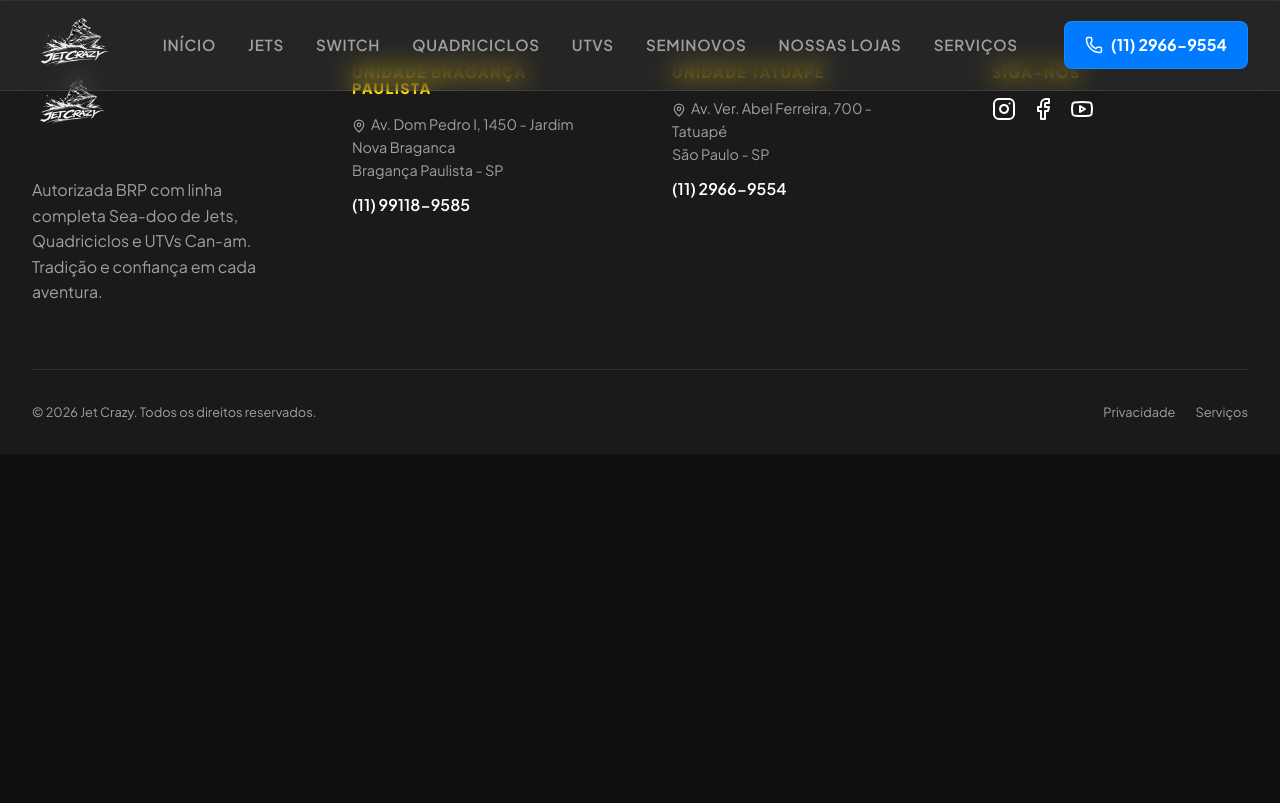
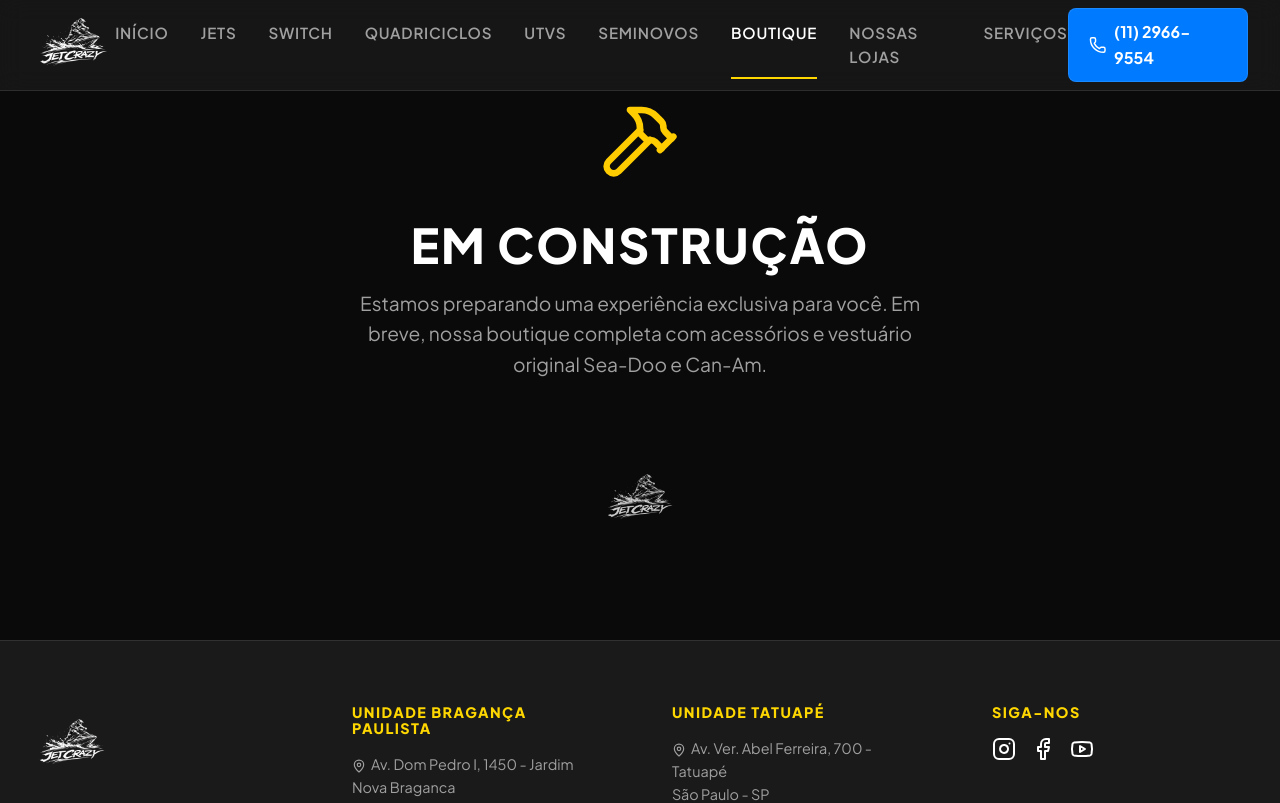
Before and after one commit to fidelinhoslindo-glitch/jet-crazy, a React (Vite) app: page /boutique in a window 1280 px wide. Shown: the top 803 px of the page. Built offline with nearby package versions, Linux system fonts and the light colour scheme.

Commit message:
feat: adicionar pagina de construcao da Boutique

```diff
--- a/src/App.jsx
+++ b/src/App.jsx
@@ -6,6 +6,7 @@
 import Seminovos from './pages/Seminovos';
 import Lojas from './pages/Lojas';
 import Servicos from './pages/Servicos';
+import Boutique from './pages/Boutique';
 import { Analytics } from '@vercel/analytics/react';
 
 function App() {
@@ -21,6 +22,7 @@
           <Route path="/seminovos" element={<Seminovos />} />
           <Route path="/lojas" element={<Lojas />} />
           <Route path="/servicos" element={<Servicos />} />
+          <Route path="/boutique" element={<Boutique />} />
         </Routes>
       </Layout>
       <Analytics />
--- a/src/components/Footer.jsx
+++ b/src/components/Footer.jsx
@@ -54,6 +54,7 @@
                     <div className="footer-bottom-links" style={{ display: 'flex', gap: '20px', fontSize: '0.8rem' }}>
                         <Link to="/privacidade" style={{ color: '#A0A0A0' }}>Privacidade</Link>
                         <Link to="/servicos" style={{ color: '#A0A0A0' }}>Serviços</Link>
+                        <Link to="/boutique" style={{ color: '#A0A0A0' }}>Boutique</Link>
                     </div>
                 </div>
             </div>
--- a/src/components/Header.jsx
+++ b/src/components/Header.jsx
@@ -13,6 +13,7 @@
         { name: 'Quadriciclos', path: '/quadriciclos' },
         { name: 'UTVs', path: '/utvs' },
         { name: 'Seminovos', path: '/seminovos' },
+        { name: 'Boutique', path: '/boutique' },
         { name: 'Nossas Lojas', path: '/lojas' },
         { name: 'Serviços', path: '/servicos' },
     ];
--- /dev/null
+++ b/src/pages/Boutique.jsx
@@ -0,0 +1,52 @@
+import React from 'react';
+import { Hammer } from 'lucide-react';
+
+const Boutique = () => {
+    return (
+        <div className="boutique-construction-page" style={{
+            minHeight: '80vh',
+            display: 'flex',
+            flexDirection: 'column',
+            justifyContent: 'center',
+            alignItems: 'center',
+            background: '#0a0a0a',
+            color: '#fff',
+            textAlign: 'center',
+            padding: '2rem'
+        }}>
+            <div className="icon-wrapper" style={{ marginBottom: '2rem', color: '#ffcc00' }}>
+                <Hammer size={80} />
+            </div>
+
+            <h1 style={{
+                fontSize: '3rem',
+                fontWeight: '800',
+                marginBottom: '1rem',
+                textTransform: 'uppercase',
+                letterSpacing: '2px'
+            }}>
+                Em Construção
+            </h1>
+
+            <p style={{
+                fontSize: '1.2rem',
+                color: '#A0A0A0',
+                maxWidth: '600px',
+                marginBottom: '3rem'
+            }}>
+                Estamos preparando uma experiência exclusiva para você.
+                Em breve, nossa boutique completa com acessórios e vestuário original Sea-Doo e Can-Am.
+            </p>
+
+            <div className="logo-construction" style={{ marginTop: '2rem' }}>
+                <img
+                    src="/LOGO-NOVA.png"
+                    alt="Jet Crazy Logo"
+                    style={{ maxHeight: '80px', opacity: '0.8' }}
+                />
+            </div>
+        </div>
+    );
+};
+
+export default Boutique;
```
